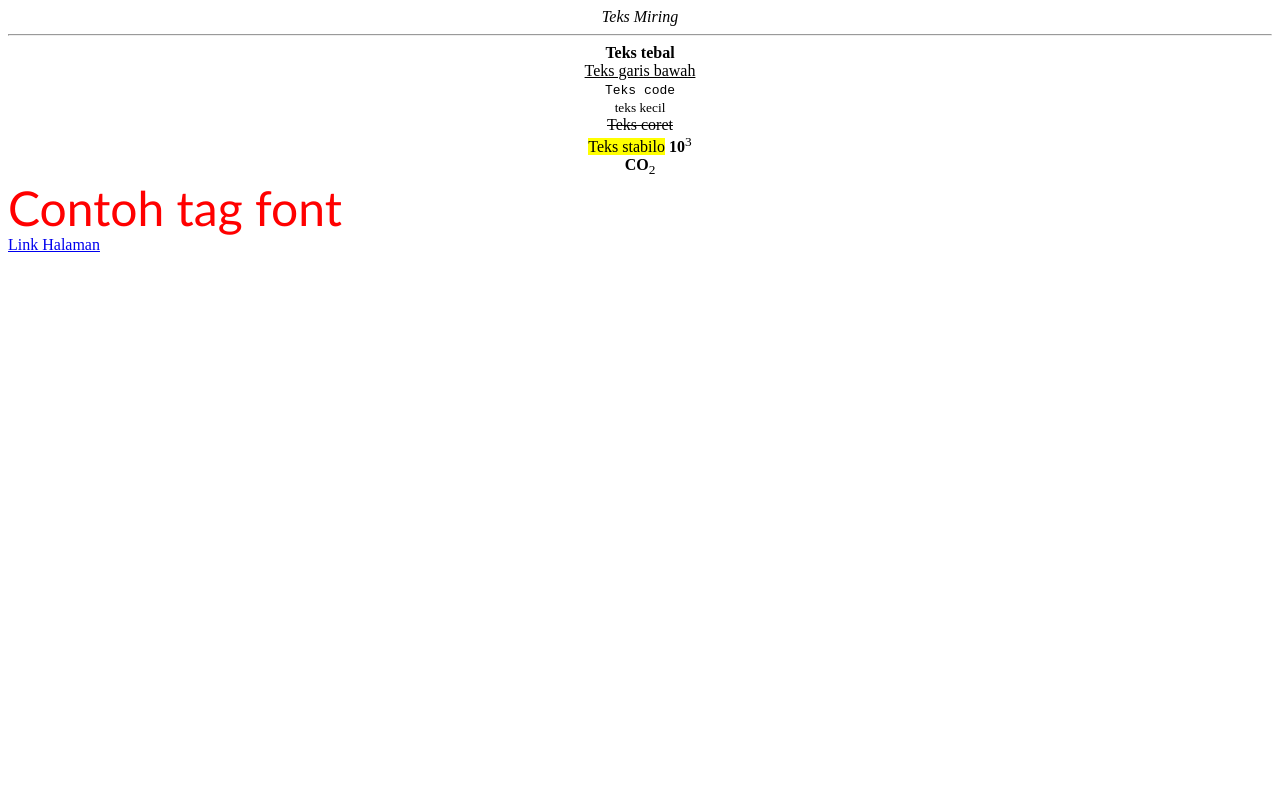
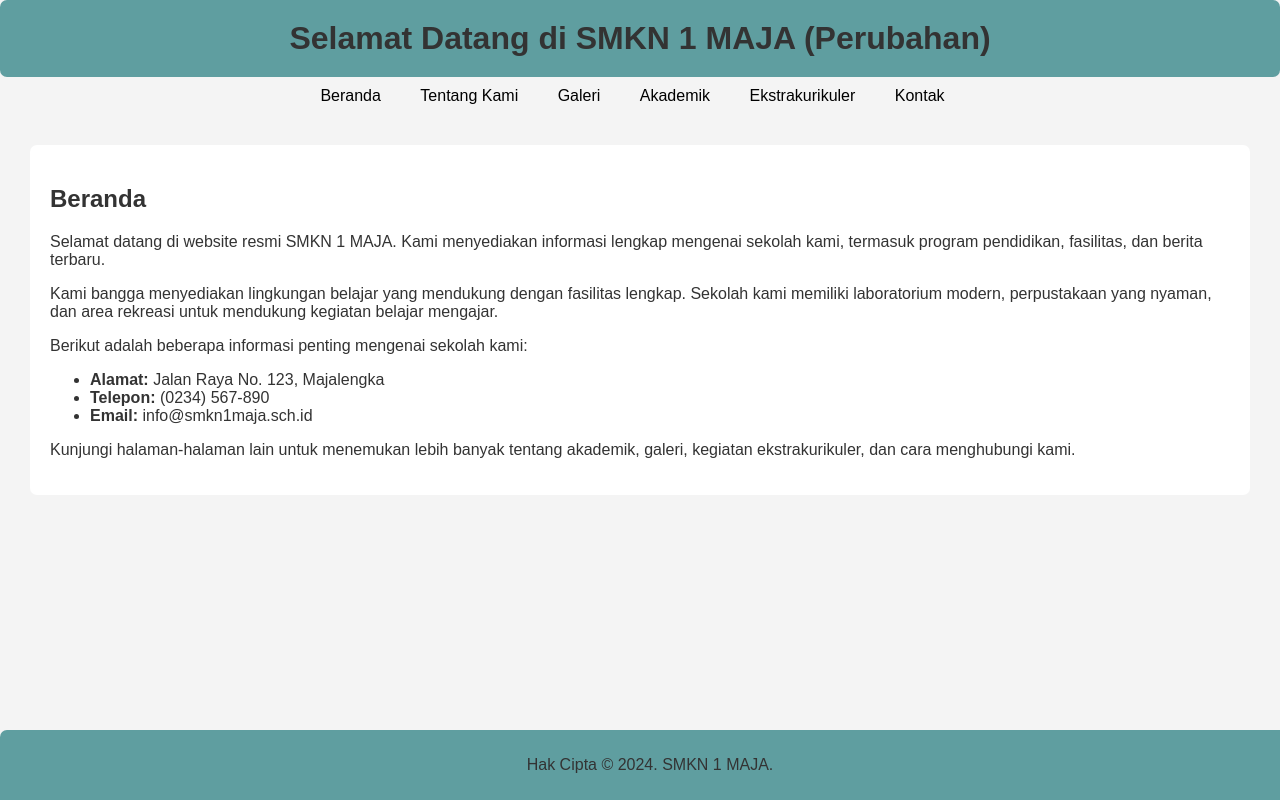
Before and after one commit to fikrialfanfasha/web-layout, a plain HTML site: page index.html in a window 1280 px wide. Drawn offline with Linux system fonts and the light colour scheme.

Commit message:
perubahan di index

```diff
--- a/index.html
+++ b/index.html
@@ -1,28 +1,53 @@
 <!DOCTYPE html>
-<html lang="en">
-  <!-- bagian atas tampilan -->
-  <head>
+<html lang="id">
+<head>
     <meta charset="UTF-8" />
     <meta name="viewport" content="width=device-width, initial-scale=1.0" />
-    <title>SMKN 1 MAJA</title>
-  </head>
-  <!-- ini isi konten -->
-  <body>
-    <center>
+    <title>Beranda</title>
+    <style>
+        body { font-family: Arial, sans-serif; margin: 0; padding: 0; background-color: #f4f4f4; color: #333; }
+        .header { background-color: cadetblue; text-align: center; margin: 0; padding: 20px; border-radius: 7px; }
+        .header h1 { margin: 0; }
+        .menu { text-align: center; }
+        .menu ul { list-style: none; padding: 0; margin: 0; }
+        .menu ul li { display: inline-block; margin-right: 15px;border-radius: 7px; }
+        .menu ul li a { text-decoration: none; color: black; padding: 10px; display: block; }
+        .menu ul li a:hover { background-color: lightblue; }
+        .content { background-color: #fff; margin: 30px; padding: 20px; border-radius: 7px; height: auto; }
+        .footer { background-color: cadetblue; text-align: center; padding: 10px; position: fixed; bottom: 0; width: 100%; border-radius: 7px 7px 0 0; }
+    </style>
+</head>
+<body>
+    <div class="header">
+        <h1>Selamat Datang di SMKN 1 MAJA (Perubahan)</h1>
+    </div>
 
+    <div class="menu">
+        <ul>
+            <li><a href="index.html">Beranda</a></li>
+            <li><a href="tentang.html">Tentang Kami</a></li>
+            <li><a href="galeri.html">Galeri</a></li>
+            <li><a href="akademik.html">Akademik</a></li>
+            <li><a href="eskul.html">Ekstrakurikuler</a></li>
+            <li><a href="kontak.html">Kontak</a></li>
+        </ul>
+    </div>
 
-    <i>Teks Miring</i> <br>
-    <hr>
-    <b>Teks tebal</b><br>
-    <u>Teks garis bawah</u> <br>
-    <code>Teks code</code><br>
-    <small>teks kecil</small><br>
-    <del>Teks coret</del> <br>
-    <mark>Teks stabilo</mark>
-    <b>10</b><sup>3</sup><br>
-    <b>CO</b><sub>2</sub><br>
-  </center>
-    <font color="red" face="calibri" size="30">Contoh tag font</font><br>
-    <a href="tes.html" target="_blank">Link Halaman</a>
-  </body>
+    <div class="content">
+        <h2>Beranda</h2>
+        <p>Selamat datang di website resmi SMKN 1 MAJA. Kami menyediakan informasi lengkap mengenai sekolah kami, termasuk program pendidikan, fasilitas, dan berita terbaru.</p>
+        <p>Kami bangga menyediakan lingkungan belajar yang mendukung dengan fasilitas lengkap. Sekolah kami memiliki laboratorium modern, perpustakaan yang nyaman, dan area rekreasi untuk mendukung kegiatan belajar mengajar.</p>
+        <p>Berikut adalah beberapa informasi penting mengenai sekolah kami:</p>
+        <ul>
+            <li><strong>Alamat:</strong> Jalan Raya No. 123, Majalengka</li>
+            <li><strong>Telepon:</strong> (0234) 567-890</li>
+            <li><strong>Email:</strong> info@smkn1maja.sch.id</li>
+        </ul>
+        <p>Kunjungi halaman-halaman lain untuk menemukan lebih banyak tentang akademik, galeri, kegiatan ekstrakurikuler, dan cara menghubungi kami.</p>
+    </div>
+
+    <div class="footer">
+        <p>Hak Cipta © 2024. SMKN 1 MAJA.</p>
+    </div>
+</body>
 </html>
```
